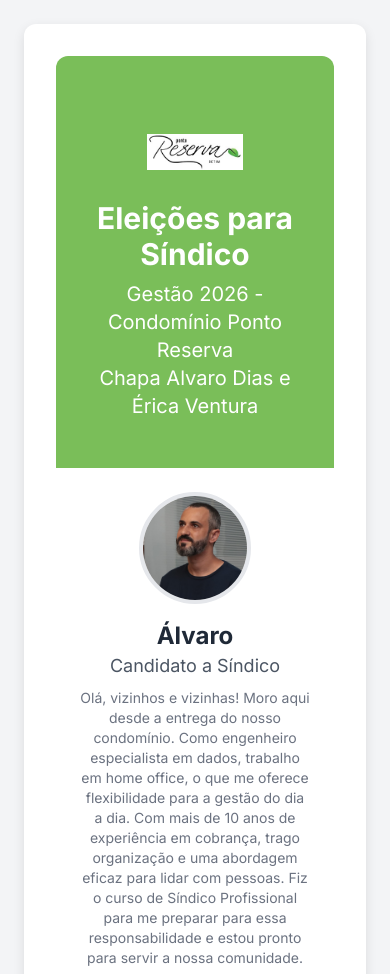
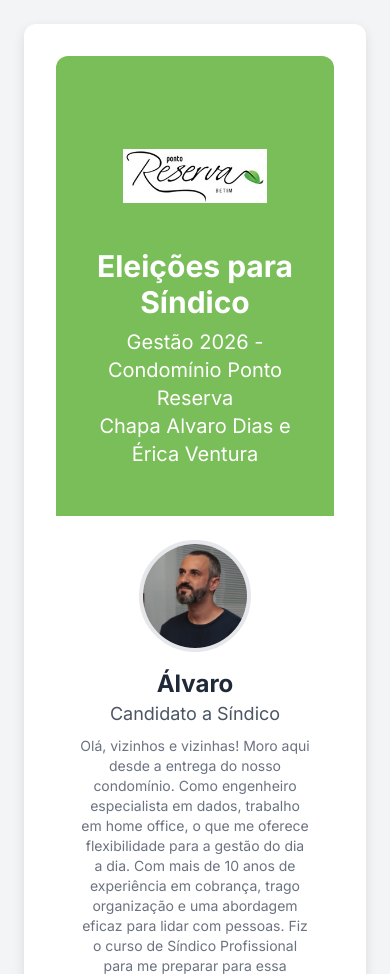
Before and after one commit to wizardcorp81/eleicao_ponto_reserva, a plain HTML site: page index.html in a window 390 px wide. Shown: the top 974 px of the page. Drawn offline with nearby package versions, Linux system fonts and the light colour scheme.

Commit message:
Update index.html

```diff
--- a/index.html
+++ b/index.html
@@ -119,7 +119,7 @@
 
     <div class="container p-8">
         <header class="header">
-            <img src="logo_ponto_reserva.jpg" alt="Logo do Condomínio Ponto Reserva" class="w-24 h-24 sm:w-32 sm:h-24 mr-0 sm:mr-6 object-contain">
+            <img src="logo_ponto_reserva.jpg" alt="Logo do Condomínio Ponto Reserva" class="w-36 h-36 sm:w-32 sm:h-24 mr-0 sm:mr-6 object-contain">
             <div>
                 <h1 class="text-3xl sm:text-4xl font-bold mb-2">Eleições para Síndico</h1>
                 <p class="text-xl sm:text-2xl font-light">Gestão 2026 - Condomínio Ponto Reserva</p>
```
